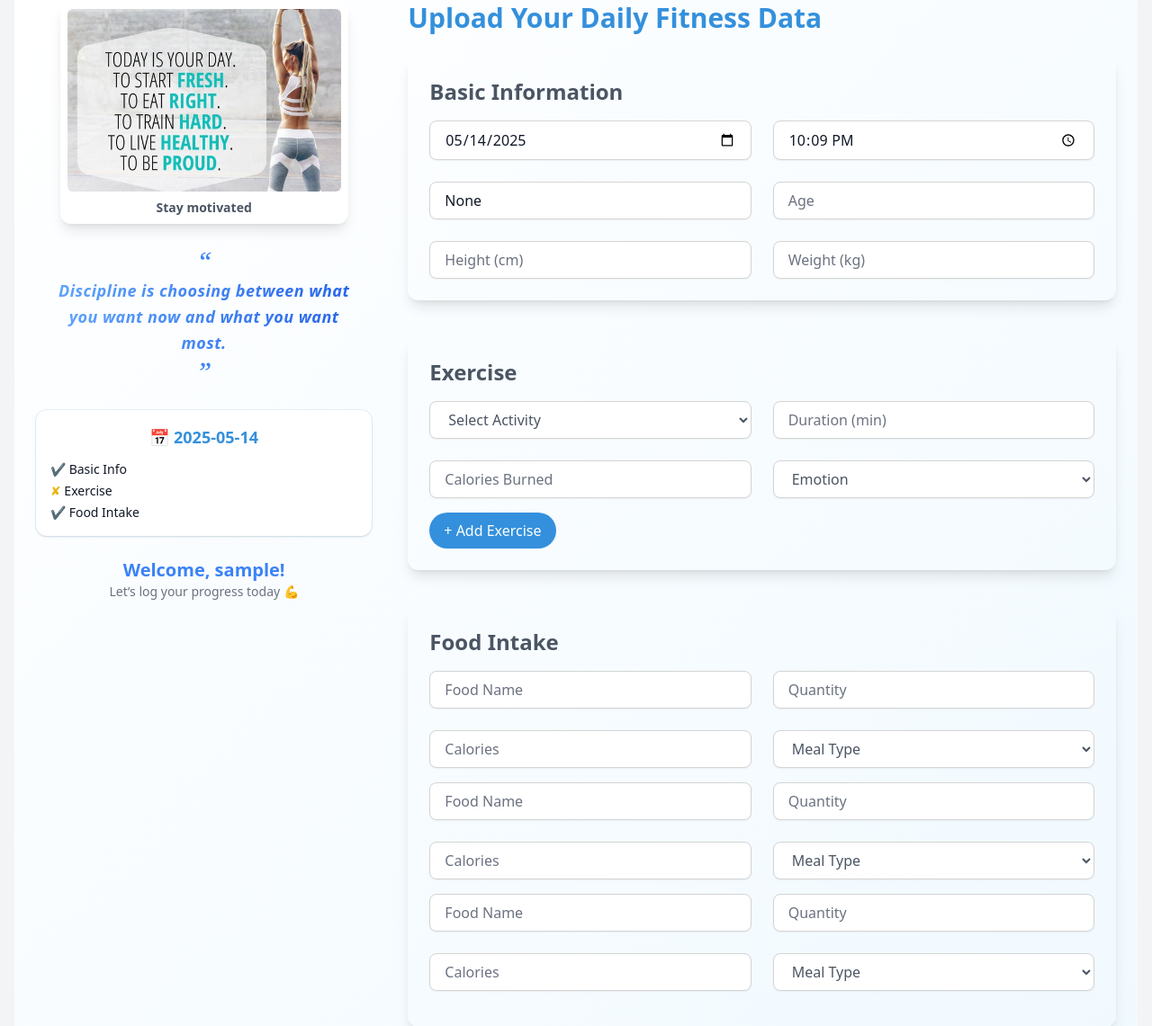
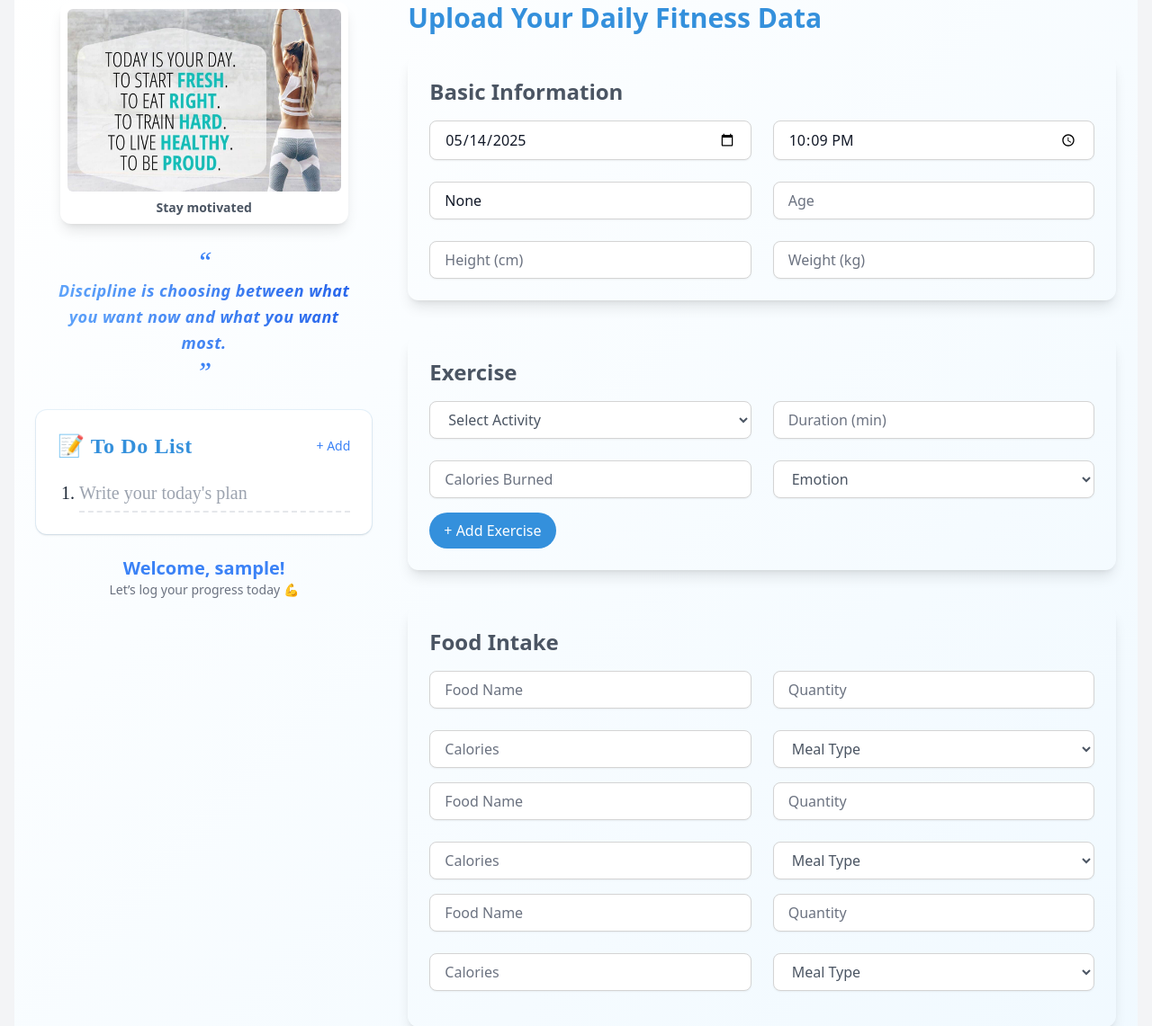
Before and after one commit to KunyangS/fittrack-webapp, a Flask app: page /upload in a window 1280 px wide. Shown: the part 138-1279 px from the top of the page at 90% size. Run offline with Flask 3, Linux system fonts and the light colour scheme; the visitor is signed in with stand-in values (Sample User, id 1); data comes from the database, SQL or seed files in the repository; some libraries are stand-ins or nearby versions.

Commit message:
feat(ui): add dynamic notebook-style To-Do list in sidebar
- Replaced static checklist with editable To-Do input list
- Users can now add new plans interactively with "+ Add" button
- Styled inputs to resemble handwritten notebook lines with numbering
- JS updated to safely create new input items without innerHTML issues

```diff
--- a/static/js/upload.js
+++ b/static/js/upload.js
@@ -90,4 +90,19 @@ document.addEventListener('DOMContentLoaded', () => {
       exerciseContainer.appendChild(createExerciseForm());
     }
   });
+  const addPlanBtn = document.getElementById('addPlanBtn');
+  const todoListNotebook = document.getElementById('todoListNotebook');
+
+  if (addPlanBtn && todoListNotebook) {
+    addPlanBtn.addEventListener('click', () => {
+      const li = document.createElement('li');
+      const input = document.createElement('input');
+      input.type = 'text';
+      input.placeholder = "Write your today's plan";
+      input.className = "w-full bg-transparent border-b-2 border-dashed focus:outline-none";
+      li.appendChild(input);
+      todoListNotebook.appendChild(li);
+    });
+  }
+
 });
--- a/templates/upload.html
+++ b/templates/upload.html
@@ -22,16 +22,19 @@
         <span class="text-3xl font-serif text-blue-500 align-bottom">”</span>
         </blockquote>
 
+      <!-- To-Do Notebook Style -->
+      <div class="bg-white dark:bg-neutral-800 p-6 rounded-xl shadow ring-1 ring-primary/10 w-full text-left font-[Caveat]">
+        <div class="flex justify-between items-center mb-4">
+          <div class="text-2xl text-primary font-bold tracking-wide">📝 To Do List</div>
+          <button id="addPlanBtn" class="text-sm text-blue-500 hover:underline font-sans">+ Add</button>
+        </div>
+        <ol id="todoListNotebook" class="list-decimal pl-6 space-y-4 text-xl leading-loose text-gray-800 dark:text-gray-100">
+          <li>
+            <input type="text" placeholder="Write your today's plan" class="w-full bg-transparent border-b-2 border-dashed focus:outline-none"/>
+          </li>
+        </ol>
+      </div>
 
-      <!-- Daily Summary Card -->
-      <div class="bg-white dark:bg-neutral-800 p-4 rounded-xl shadow ring-1 ring-primary/10 w-full">
-        <div class="text-lg font-semibold text-primary">📅 {{ default_date }}</div>
-        <ul class="mt-3 space-y-1 text-sm text-left">
-          <li><span class="text-green-500">✔</span> Basic Info</li>
-          <li><span class="text-yellow-500">✘</span> Exercise</li>
-          <li><span class="text-green-500">✔</span> Food Intake</li>
-        </ul>
-      </div>
 
       <!-- Welcome Banner -->
       <div class="mt-6 text-center">
```
